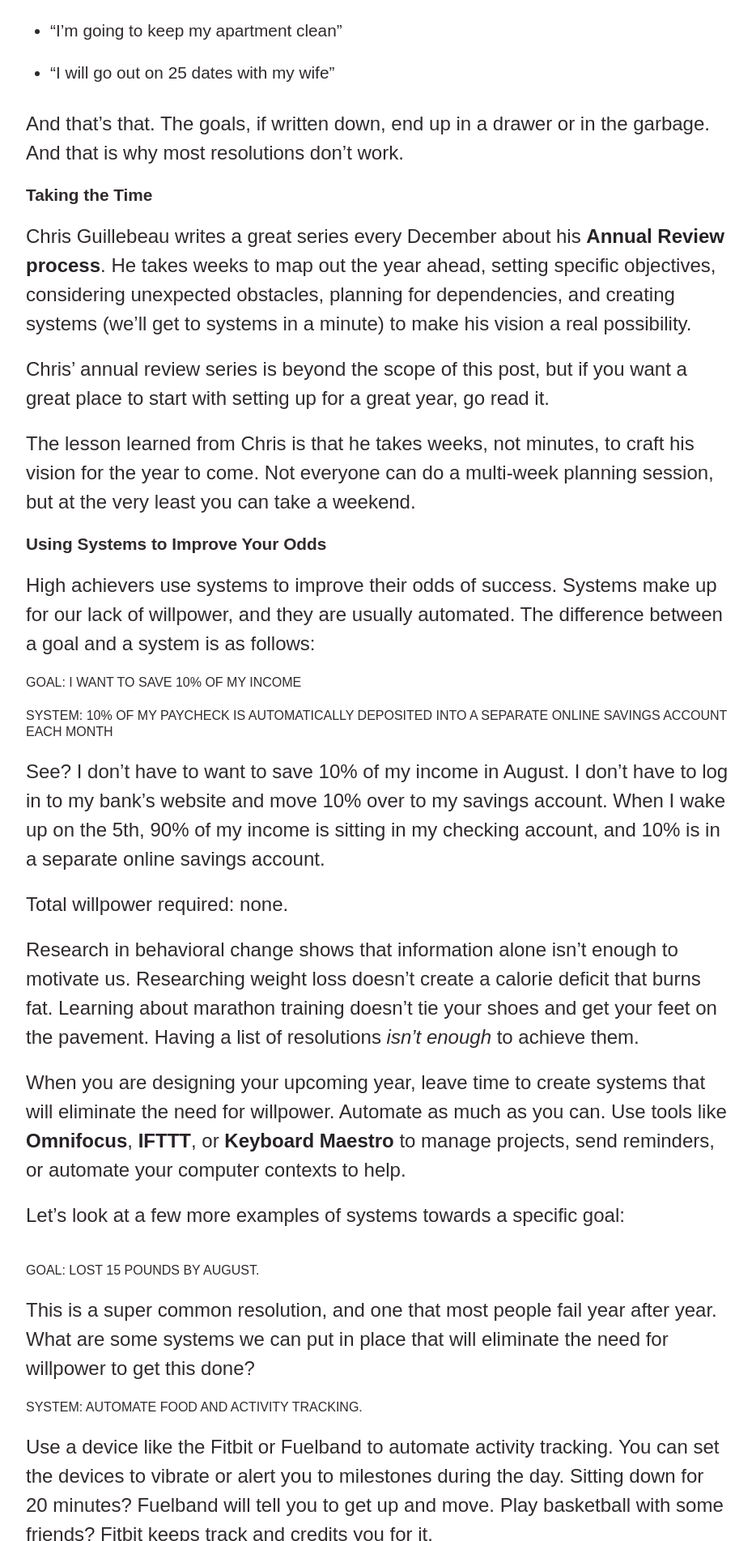
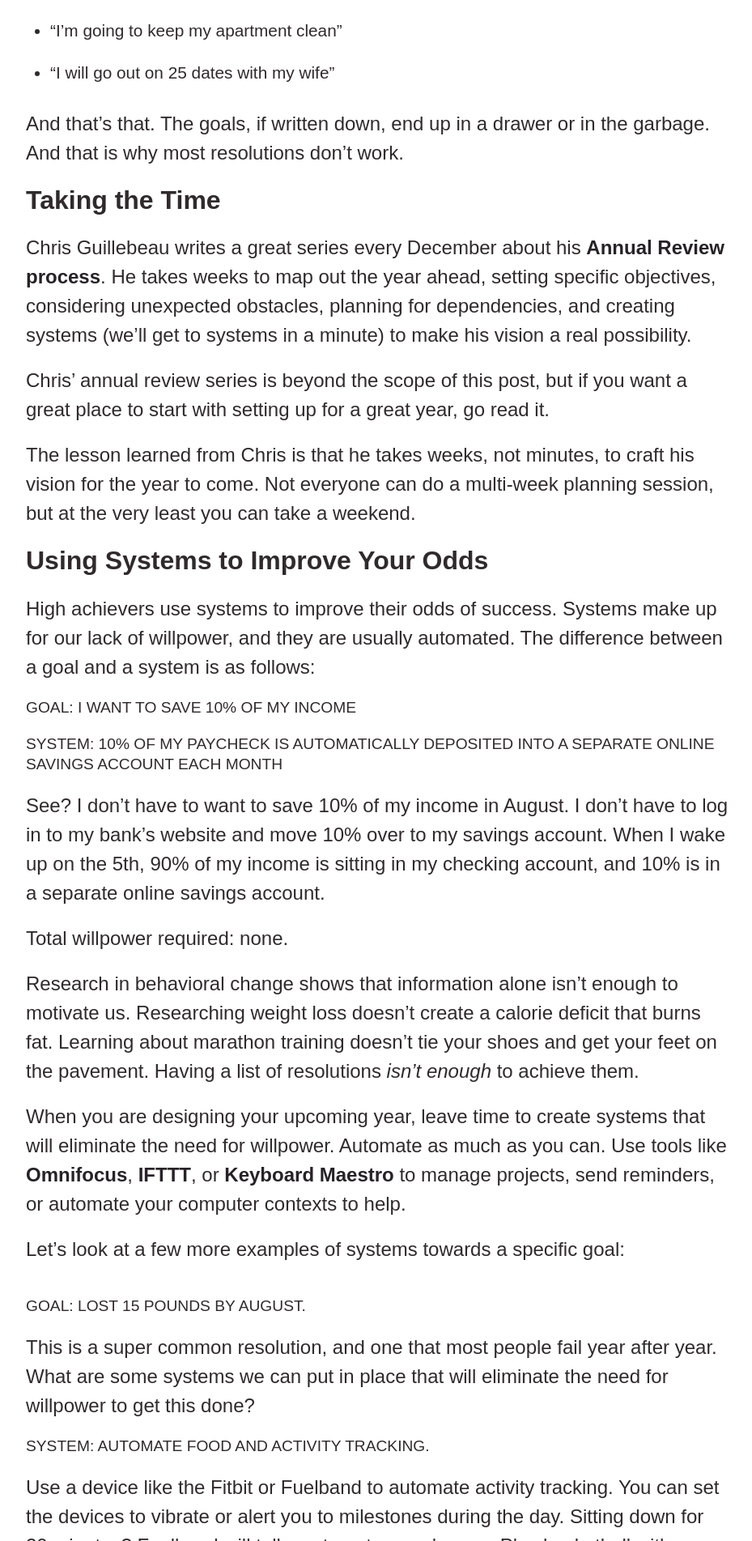
Before and after one commit to calebhicks/calebhicks.github.io, a Jekyll site: the page built from _posts/2014-01-01-beyond-resolutions.markdown, in a window 1280 px wide. Shown: the part 741-2644 px from the top of the page at 81% size, without its empty margins (173-1102 px from the left). Built offline with Jekyll 4.4.1, drawn with Linux system fonts in a browser that asks for light colours; some web fonts are replaced; comment, search, counter and statistics services are not loaded.

Commit message:
updates header font sizes

```diff
--- a/assets/css/style.css
+++ b/assets/css/style.css
@@ -475,18 +475,18 @@ article h1, .archive h1, .page h1 {
 	letter-spacing: -1px;
 }
 article h2 {
-    font-size: 1.3em;
+    font-size: 2.0em;
     font-weight: 700;
     margin: 20px 0 0 0;
     text-transform: none;
 }
 article h3 {
-    font-size: 1.0em;
+    font-size: 1.4em;
     margin: 20px 0 0 0;
     font-weight: 700;
 }
 article h4 {
-    font-size: 1.0em;
+    font-size: 1.2em;
     margin: 20px 0 0 0;
     font-weight: 400;
     text-transform: uppercase;
```
